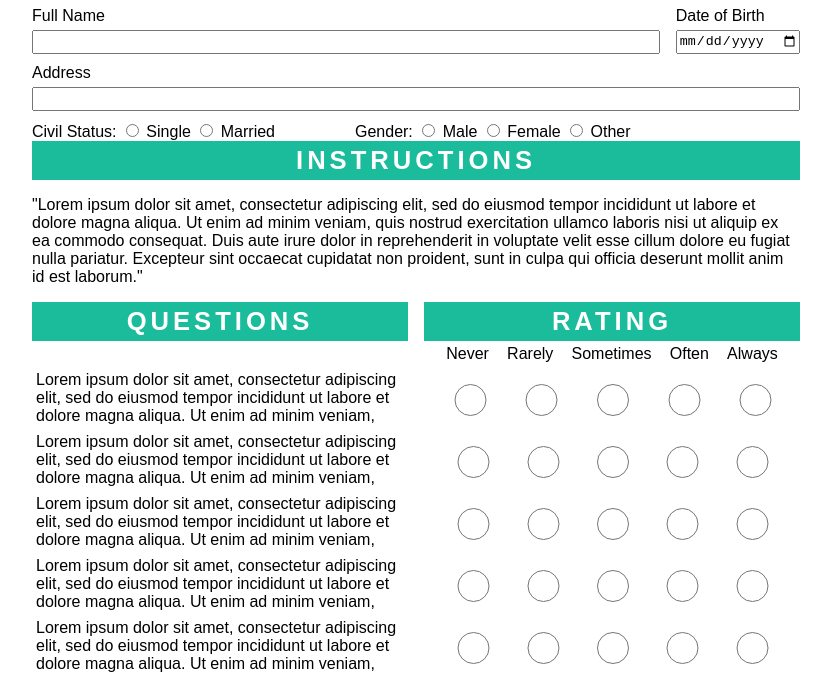
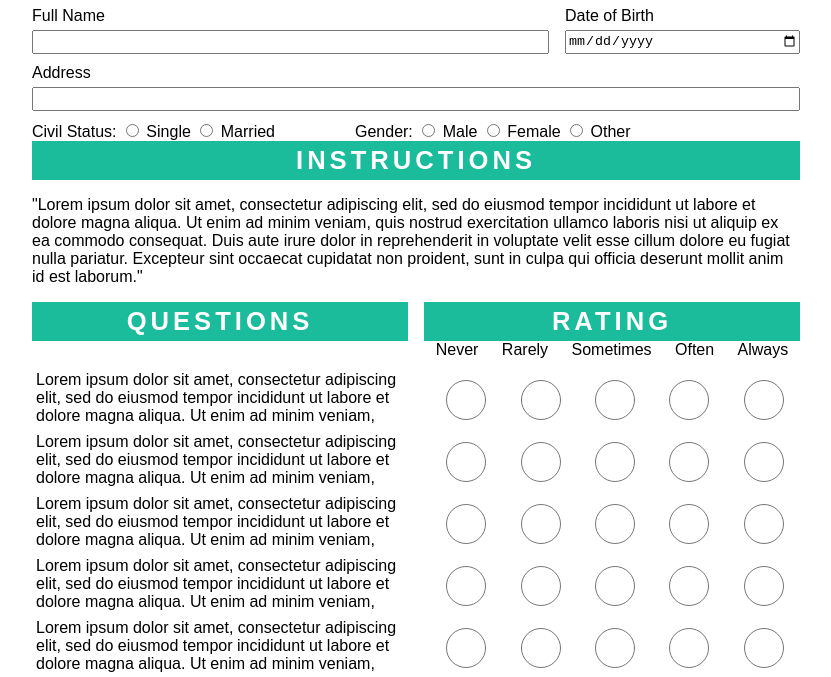
Before and after one commit to lquinto13/SurveyForm, a plain HTML site: page index.html in a window 1280 px wide. Shown: the part 200-877 px from the top of the page, without its empty margins (224-1055 px from the left). Drawn offline with Linux system fonts and the light colour scheme.

Commit message:
fix rating scale label

```diff
--- a/index.html
+++ b/index.html
@@ -15,7 +15,9 @@
             <div class="idHeader">
                 PERSONAL INFORMATION
             </div>
+
             <div class="idInfoContainer">
+
                 <div class="idInfo">
                     <div class="label-1">
                         <div class="idInfoLabel ">Full Name</div>
@@ -26,6 +28,7 @@
                         <div ><input type="date"></div>
                     </div>
                 </div>
+
                 <div class=" idAddress">
                     <div class="label-3">
                         <div class="idInfoLabel">
@@ -34,6 +37,7 @@
                         <input type="text">
                     </div>
                 </div>
+
                 <div class="idRadio">
                     <div class="idInfoLabel">
                         <div class="label-4">
@@ -41,7 +45,6 @@
                             <input type="radio" name="radioStatus"> Single
                             <input type="radio" name="radioStatus"> Married
                         </div>
-
                     </div>
                     <div class="idInfoLabel">
                         <div c;ass ="label-5">
@@ -50,13 +53,8 @@
                             <input type="radio" name="radioGender"> Female
                             <input type="radio" name="radioGender"> Other
                         </div>
-
-
                     </div>
                 </div>
-
-
-
             </div>
         </div>
 
@@ -69,23 +67,24 @@
             </div>
             <div class="formQuestionsHeader">
                 <div class="questionsHeader">
-                    <div>QUESTIONS</div>
+                    <div class="questionsHeaderStyle">QUESTIONS</div>
                 </div>
                 <div class="ratingHeader">
-                    <div>RATING</div>
+                    <div class="ratingHeaderStyle">RATING</div>
+                    <div class="ratingScale">
+                        <div  class = "radioRatingScale"> Never</div>
+                        <div  class = "radioRatingScale"> Rarely</div>
+                        <div  class = "radioRatingScale"> Sometimes</div>
+                        <div  class = "radioRatingScale"> Often</div>
+                        <div  class = "radioRatingScale"> Always</div>
+                    </div>
                 </div>
             </div>
 
             <div class="formQuestions">
                 <div class="questions">
                 </div>
-                <div class="rating">
-                    <div  name="radioRating1" class = "radioRatingScale"> Never</div>
-                    <div  name="radioRating1" class = "radioRatingScale"> Rarely</div>
-                    <div  name="radioRating1" class = "radioRatingScale"> Sometimes</div>
-                    <div  name="radioRating1" class = "radioRatingScale"> Often</div>
-                    <div  name="radioRating1" class = "radioRatingScale"> Always</div>
-                </div>
+
             </div>
 
             <div class="formQuestions">
--- a/styles.css
+++ b/styles.css
@@ -100,9 +100,11 @@ html{
   }
 
   .label-1{
-    flex-grow:1;
+    flex-grow:0.75;
   }
-
+  .label-2{
+    flex-grow:0.25;
+  }
   .label-3{
     flex-grow:1;
   }
@@ -132,6 +134,15 @@ html{
   }
 
   .questionsHeader{
+    flex:1
+  }
+
+  .ratingHeader{
+
+    flex:1
+  }
+
+  .ratingHeaderStyle{
     background-color: #1abc9c;
     color:white;
     font-size: 2vw;
@@ -139,25 +150,12 @@ html{
     font-weight:bolder;
     padding:5px;
     text-align: center;
-    flex:1
-  }
-
-  .ratingHeader{
-    background-color: #1abc9c;
-    color:white;
-    font-size: 2vw;
-    letter-spacing: 4px;
-    font-weight:bolder;
-    padding:5px;
-    text-align: center;
-    flex:1
   }
 
   .formQuestions{
     display: flex;
     justify-content: space-around;
     align-items: center;
-
     gap: 1em;
   }
 
@@ -167,23 +165,33 @@ html{
     margin: 2px;
 
   }
-
+  .questionsHeaderStyle{
+    background-color: #1abc9c;
+    color:white;
+    font-size: 2vw;
+    letter-spacing: 4px;
+    font-weight:bolder;
+    padding:5px;
+    text-align: center;
+  }
   .rating{
     display: flex;
-    justify-content: space-evenly;
-
+    justify-content: space-around;
     flex: 1;
-    padding: 2px;
-    margin: 2px;
-
   }
 
   .ratingScale{
     display: flex;
-    justify-content: space-around;
+    justify-content: space-evenly;
   }
 
   .radioRating{
-    height: 4vh;
-    width: 4vw;
+    height: 5vh;
+    width: 5vw;
   }
+  .ratingScale{
+    display: flex;
+    justify-content: space-around;
+    flex: 1;
+
+  }
```
